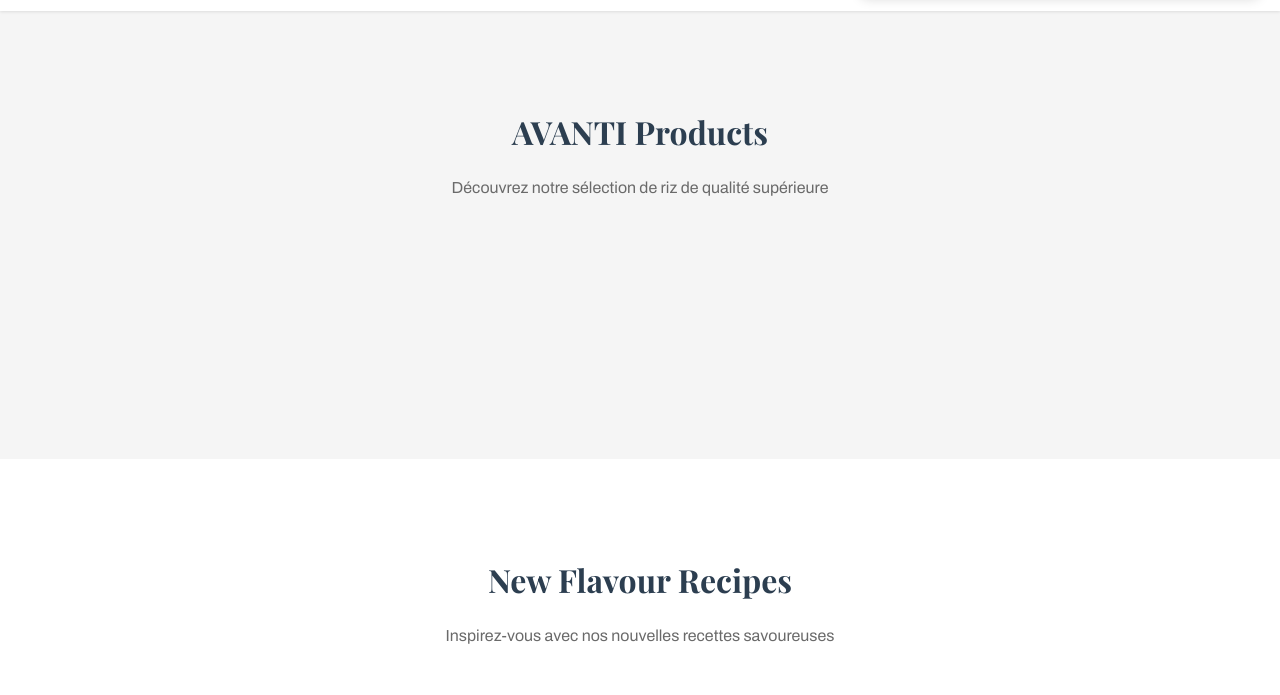
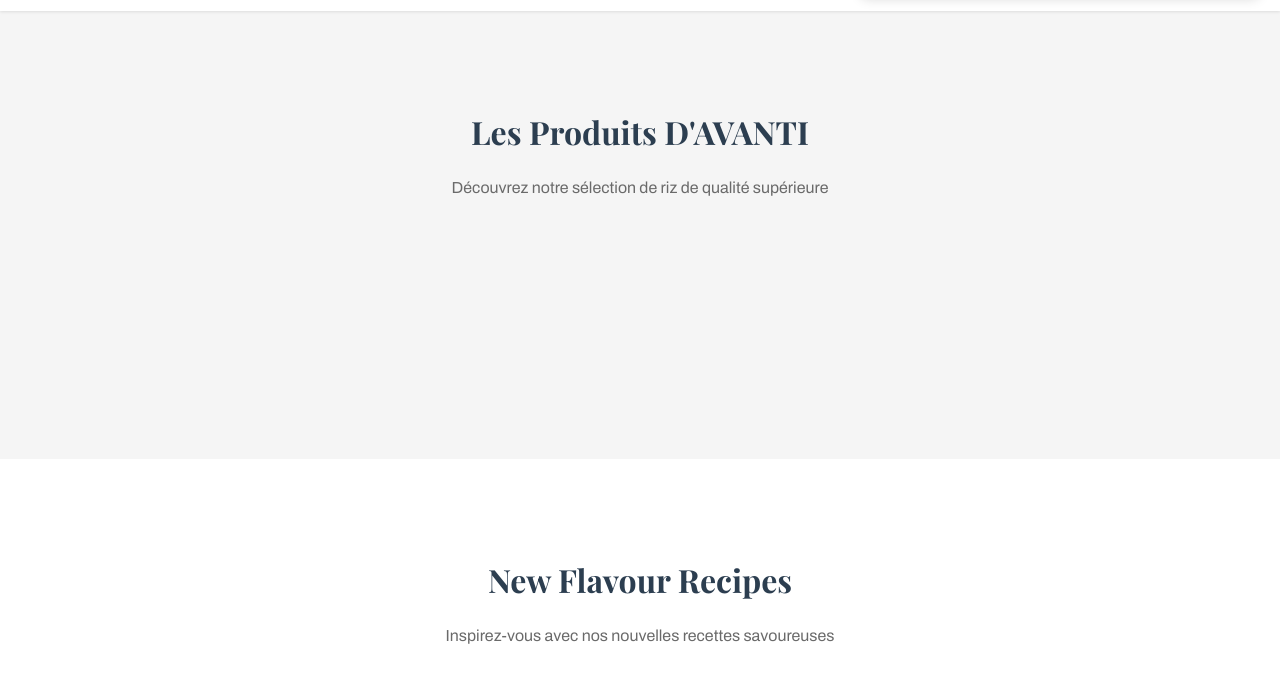
Before and after one commit to karim-237/avanti-frontend, a plain HTML site: page index.html in a window 1280 px wide. Shown: the part 105-800 px from the top of the page. Drawn offline with nearby package versions, Linux system fonts and the light colour scheme; no server answers.

Commit message:
update title

```diff
--- a/index.html
+++ b/index.html
@@ -146,7 +146,7 @@
         <section class="section tilda-products">
             <div class="container">
                 <div class="section__header">
-                    <h2 class="section__title">AVANTI Products</h2>
+                    <h2 class="section__title">Les Produits D'AVANTI</h2>
                     <p class="section__subtitle">Découvrez notre sélection de riz de qualité supérieure</p>
                 </div>
                 <div class="category-grid" id="categoryGrid">
```
